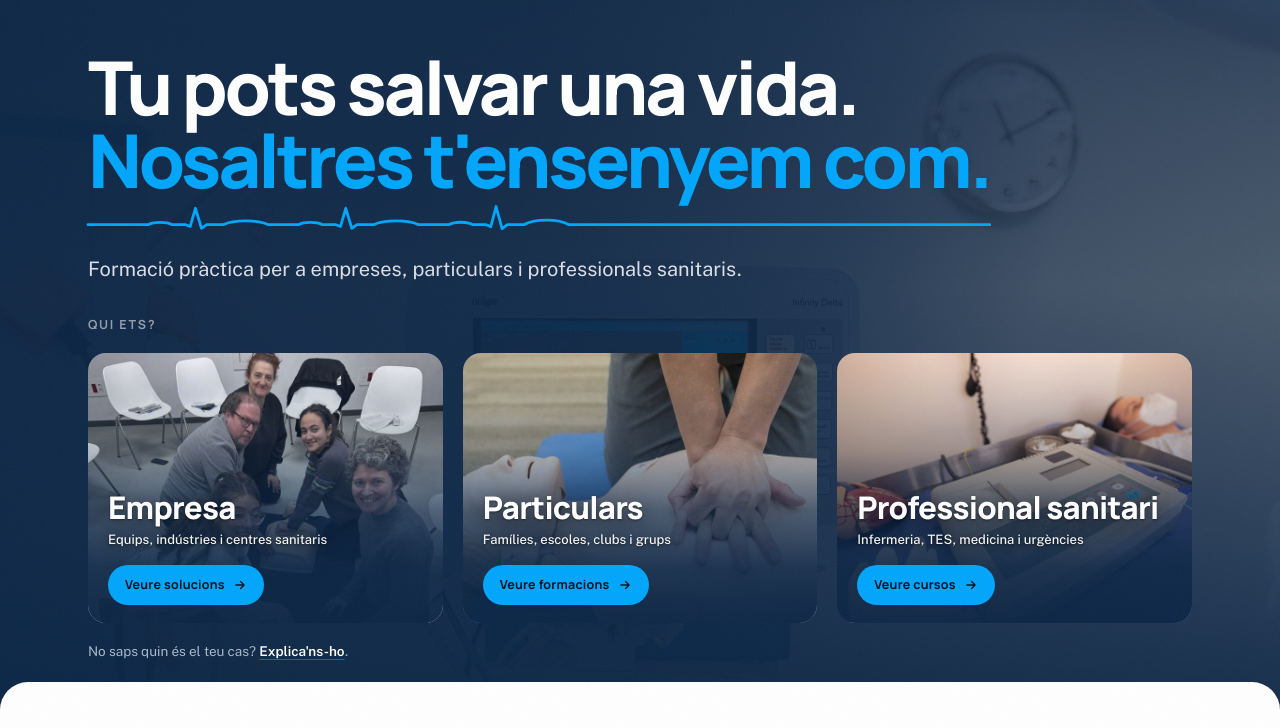
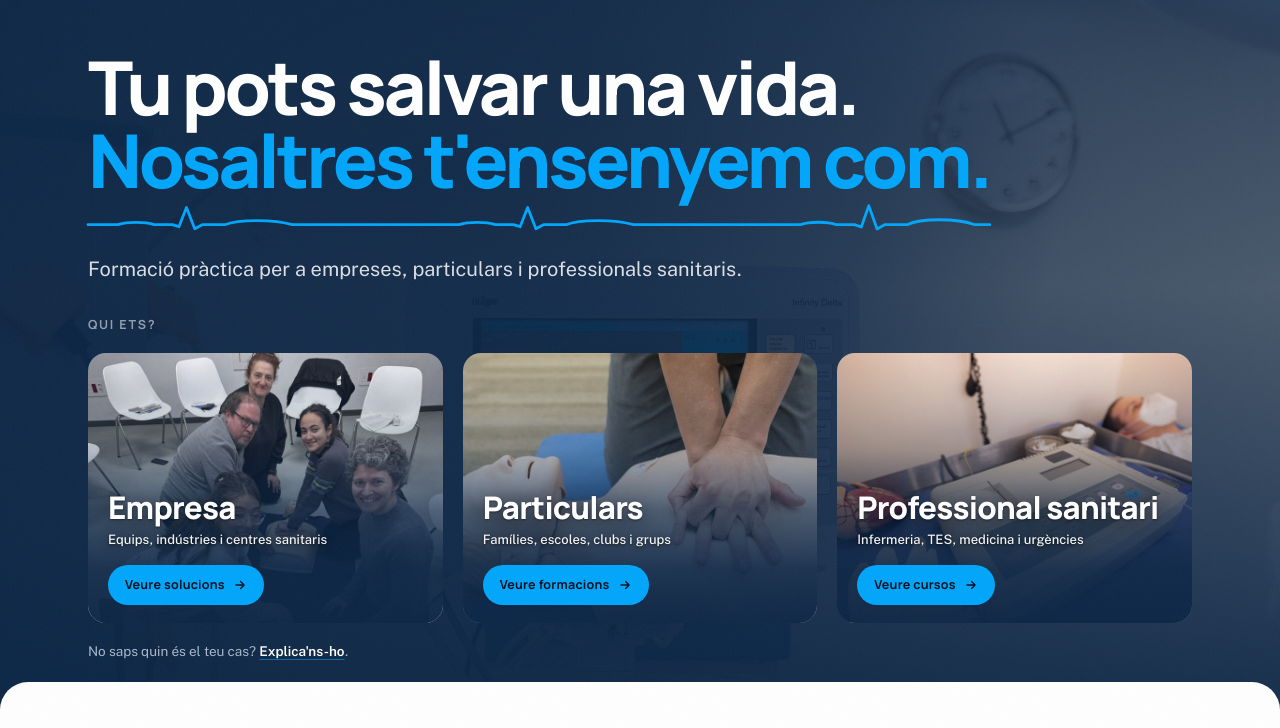
Before and after one commit to HernanCode/deepdivedesign, a plain HTML site: page index.html in a window 1280 px wide. Shown: the part 72-800 px from the top of the page. Drawn offline with nearby package versions, Linux system fonts and the light colour scheme.

Commit message:
Home: ECG sin tramo plano final, latidos hasta el borde

```diff
--- a/index.html
+++ b/index.html
@@ -394,7 +394,7 @@ html.js [data-entrance]{opacity:0;animation:rise .45s var(--ease) forwards;anima
         <div class="hero-copy">
           <h1 class="display">
             <span class="display-line" data-entrance style="--d:.05s" data-ca="Tu pots salvar una vida." data-es="Tú puedes salvar una vida.">Tu pots salvar una vida.</span>
-            <span class="display-line tone h1-ecg" data-entrance style="--d:.5s"><span data-ca="Nosaltres t'ensenyem com." data-es="Nosotros te enseñamos cómo.">Nosaltres t'ensenyem com.</span><svg class="ecg" viewBox="0 0 1200 100" preserveAspectRatio="none" aria-hidden="true" focusable="false"><path pathLength="1" d="M0 82 h80 c8 -12 24 -12 32 0 h18 l6 7 7 -72 8 79 7 -14 h22 c14 -20 46 -20 60 0 h40 c8 -12 24 -12 32 0 h18 l6 7 7 -72 8 79 7 -14 h22 c14 -20 46 -20 60 0 h40 c8 -13 24 -13 32 0 h18 l6 8 7 -80 8 88 7 -16 h22 c14 -24 46 -24 60 0 h40 h520"/></svg></span>
+            <span class="display-line tone h1-ecg" data-entrance style="--d:.5s"><span data-ca="Nosaltres t'ensenyem com." data-es="Nosotros te enseñamos cómo.">Nosaltres t'ensenyem com.</span><svg class="ecg" viewBox="0 0 1200 100" preserveAspectRatio="none" aria-hidden="true" focusable="false"><path pathLength="1" d="M0 82 h40 c12 -12 36 -12 48 0 h24 l9 8 10 -76 11 84 10 -16 h30 c18 -22 66 -22 90 0 h222 c12 -12 36 -12 48 0 h24 l9 8 10 -76 11 84 10 -16 h30 c18 -22 66 -22 90 0 h222 c12 -13 36 -13 48 0 h24 l9 9 10 -84 11 92 10 -17 h30 c18 -26 66 -26 90 0 h20"/></svg></span>
           </h1>
           <p class="lede on-dark" data-entrance style="--d:2s" data-ca="Formació pràctica per a empreses, particulars i professionals sanitaris." data-es="Formación práctica para empresas, particulares y profesionales sanitarios.">Formació pràctica per a empreses, particulars i professionals sanitaris.</p>
         </div>
```
